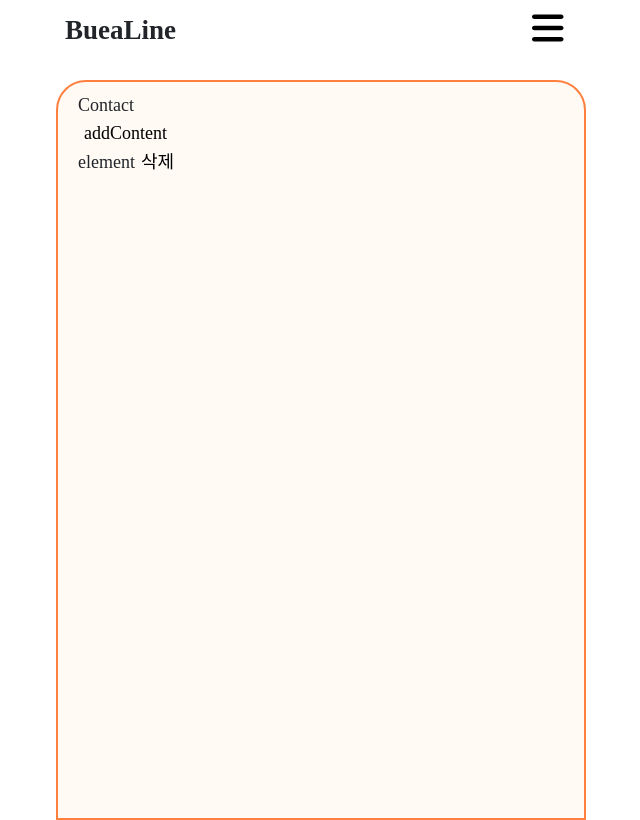
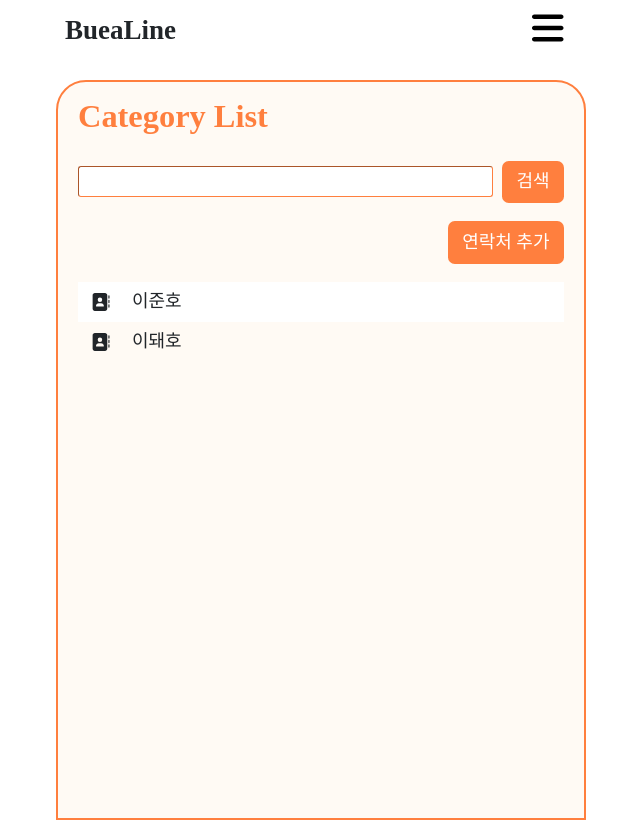
Before and after one commit to S2SIONS2/BueatyLine, a React (Vite) app in the folder BueatyLine/: page /app/contact in a window 1280 px wide. Shown: the whole page, without its empty margins (319-959 px from the left). Built offline with nearby package versions, Linux system fonts and the light colour scheme; a web font is replaced by a local one.

Commit message:
컨택트 추가

```diff
--- a/BueatyLine/src/App.jsx
+++ b/BueatyLine/src/App.jsx
@@ -70,8 +70,8 @@ function App() {
     }
   }
 
-  // 리프레시 토큰 확인
-  const checkRefreshToken = async () => {
+  // 액세스 토큰 만료 확인
+  const checkAccessToken = async () => {
     const accessToken = localStorage.getItem('accessToken');
     const decodeToken = jwtDecode(accessToken) // accessTokenExp 디코드 값
     const now = Math.floor(Date.now() / 1000) // 현재 시간
@@ -83,7 +83,7 @@ function App() {
 
   const location = useLocation() // 페이지 이동 시에 토큰 확인
   useEffect(() => {
-    checkRefreshToken()
+    checkAccessToken()
   }, [location])
 
 
@@ -102,7 +102,7 @@ function App() {
             nav &&
             <div className='menu row flex-column align-items-end p-0' style={{ width: outerWidth + 'px' }}>
               <Link to="/app/category" onClick={() => setNav(false)}>작업 카테고리</Link>
-              {/* <Link to="/app/contact" onClick={() => setNav(false)}>주소록</Link> */}
+              <Link to="/app/contact" onClick={() => setNav(false)}>주소록</Link>
               {/* <Link to="/app/totalchart" onClick={() => setNav(false)}>통계 차트</Link> */}
 
               <div className='row m-0 p-0'>
--- a/BueatyLine/src/App.scss
+++ b/BueatyLine/src/App.scss
@@ -39,7 +39,8 @@ a{
 }
 .content{
     width: 100%;
-    height: calc(100% - 60px);
+    min-height: calc(100% - 60px);
+    height: fit-content;
     border-top-left-radius: 30px;
     border-top-right-radius: 30px;
     background-color: style.$light-orange;
--- a/BueatyLine/src/components/CategoryList.jsx
+++ b/BueatyLine/src/components/CategoryList.jsx
@@ -289,8 +289,8 @@ const CategoryList = () => {
                 {
                     formattedList.map((item, index) => (
                         <div key={index} className='row align-items-center justify-content-between td p-0 m-0'>
-                            <div className='text-center col-5'>{item.category_name}</div>
-                            <div className='text-center col-5'>{item.category_price}₩</div>
+                            <div className='text-center col-5 ellipsis'>{item.category_name}</div>
+                            <div className='text-center col-5 ellipsis'>{item.category_price}₩</div>
                             <div className='icon' onClick={() => openListModal(index)}>
                                 <FontAwesomeIcon icon={faPen} />
                                 {listModal[index] &&
--- a/BueatyLine/src/pages/Contact.jsx
+++ b/BueatyLine/src/pages/Contact.jsx
@@ -1,10 +1,120 @@
-import Ex from './Ex'
+import './Contact.scss';
+import { useState, useEffect } from 'react';
+import { FontAwesomeIcon } from "@fortawesome/react-fontawesome";
+import { faAddressBook } from "@fortawesome/free-solid-svg-icons";
 
 const Contact = () => {
+    const [searchValue, setSearchValue] = useState('') // 검색할 Input
+    const [modal, setModal] = useState(false);
+    const [contactInput, setContactInput] = useState({
+        contact_name: '',
+        contact_number: '',
+        contact_memo: '',
+    })
+
+    // 검색 input value 핸들링
+    const onChangeInput = (e) => {
+        setSearchValue(e.target.value)
+    }
+
+    useEffect(() => {
+
+    }, [searchValue])
+
+    // 전화번호부 추가
+    const onChangeValue = (e) => {
+        const { name, value } = e.target
+        setContactInput({
+            ...contactInput,
+            [name]:value
+        })
+    }
+
     return (
         <div className="Contact">
-            Contact
-            <Ex />
+            <div className='subTitle'>Category List</div>
+            <div className='row align-items-center justify-content-end w-100 m-0 p-0'>
+                <input type='text' className='flex-grow-1 w-auto mb-3 me-2'
+                    value={searchValue}
+                    onChange={onChangeInput}
+                />
+                <button
+                    className='btn mb-3 w-auto' type='button'
+                    // onClick={checkWord}
+                >
+                    검색
+                </button>
+            </div>
+            <div className='row align-items-center justify-content-end w-100 m-0 p-0'>
+                <button
+                    className='openModal btn mb-3 w-auto' type='button'
+                    onClick={() => setModal(true)}
+                >
+                    연락처 추가
+                </button>
+            </div>
+            {
+                modal &&
+                    <div className='modalContainer'>
+                        <div className='modalHeader'>카테고리 추가</div>
+                        <div className='modalContent'>
+                            <div className='addCategoryArea row flex-column' style={{marginLeft: 0, marginRight: 0, marginTop: '10px', marginBottom: '10px'}}>
+                                <div className='addCategory'>
+                                    <div className='row align-items-center mb-2'>
+                                        <div className='col-4'>
+                                            성함 :
+                                        </div>
+                                        <div className='col-8 row p-0'>
+                                            <input type='text' name='contact_name' value={contactInput.contact_name} onChange={onChangeValue}/>
+                                        </div>
+                                    </div>
+                                    <div className='row align-items-center mb-2'>
+                                        <div className='col-4'>
+                                            전화 번호 :
+                                        </div>
+                                        <div className='col-8 row p-0'>
+                                            <input type='number' name='contact_number' value={contactInput.contact_number} onChange={onChangeValue}/>
+                                        </div>
+                                    </div>
+                                    <div className='row align-items-center'>
+                                        <div className='col-4'>
+                                            메모 :
+                                        </div>
+                                        <div className='col-8 row p-0'>
+                                            <input type='number' name='contact_memo' value={contactInput.contact_memo} onChange={onChangeValue}/>
+                                        </div>
+                                    </div>
+                                </div>
+                            </div>
+                            <div className='btn_wrap'>
+                                <button className='btn-point-dark btn btn_small'
+                                    // onClick={addedApi}
+                                >
+                                    확인
+                                </button>
+                                <button className='btn-light btn btn_small' onClick={() => setModal(false)}>닫기</button>
+                            </div>
+                        </div>
+                    </div>
+            }
+            <div className='row flex-column m-0 p-0'>
+                <div className='row align-items-center justify-content-start w-100 m-0 p-0 td'>
+                    <div className='row align-items-center justify-content-center w-auto m-0 p-0'>
+                        <FontAwesomeIcon className='w-auto m-0 pe-2' icon={faAddressBook} />
+                    </div>
+                    <div className='row align-items-center flex-grow-1 w-auto m-0'>
+                        이준호
+                    </div>
+                </div>
+                <div className='row align-items-center justify-content-start w-100 m-0 p-0 td'>
+                    <div className='row align-items-center justify-content-center w-auto m-0 p-0'>
+                        <FontAwesomeIcon className='w-auto m-0 pe-2' icon={faAddressBook} />
+                    </div>
+                    <div className='row align-items-center flex-grow-1 w-auto m-0'>
+                        이돼호
+                    </div>
+                </div>
+            </div>
         </div>
     )
 }
--- a/BueatyLine/src/pages/Contact.scss
+++ b/BueatyLine/src/pages/Contact.scss
@@ -0,0 +1,29 @@
+@use '../scss/style.scss';
+
+.Contact{
+    .subTitle{
+        margin-bottom: 20px;
+    }
+    button{
+        background-color: style.$orange;
+        color: #fff;
+        white-space: nowrap;
+        &:hover{
+            background-color: style.$dark-purple;
+            color: #fff;
+        }
+    }
+
+    .th{
+        height: 40px;
+        background-color: style.$orange;
+        color: #fff;
+    }
+    .td{
+        height: 40px;
+        background-color: #fff;
+    }
+    .td:nth-of-type(2n){
+        background-color: style.$light-orange;
+    }
+}
--- a/BueatyLine/src/pages/Login.jsx
+++ b/BueatyLine/src/pages/Login.jsx
@@ -33,7 +33,7 @@ const Login = () => {
     // login jwt 구현
     // 1. 로그인 정보 보내기
     const loginInfo = async () => {
-        const loginResult = await axios.post("/login", {
+        const loginResult = await axios.post("/api/login", {
             login_id: user.userId,
             login_pw: user.userPw
         })
--- a/BueatyLine/src/scss/style.scss
+++ b/BueatyLine/src/scss/style.scss
@@ -40,6 +40,13 @@ $black-green: #192400;
 
 
 /*공통 css*/
+input{
+    border-color: $orange !important;
+    border-top-color: $orange !important;
+    border-width: 1px;
+    outline: none;
+    border-radius: 3px;
+}
 // 모달
 .modalContainer{
     position: fixed;
@@ -98,3 +105,10 @@ button{
     background-color: #ebecee;
     color:#222;
 }
+
+// class css
+.ellipsis{
+    overflow: hidden;
+    text-overflow: ellipsis;
+    white-space: nowrap;
+}
```
